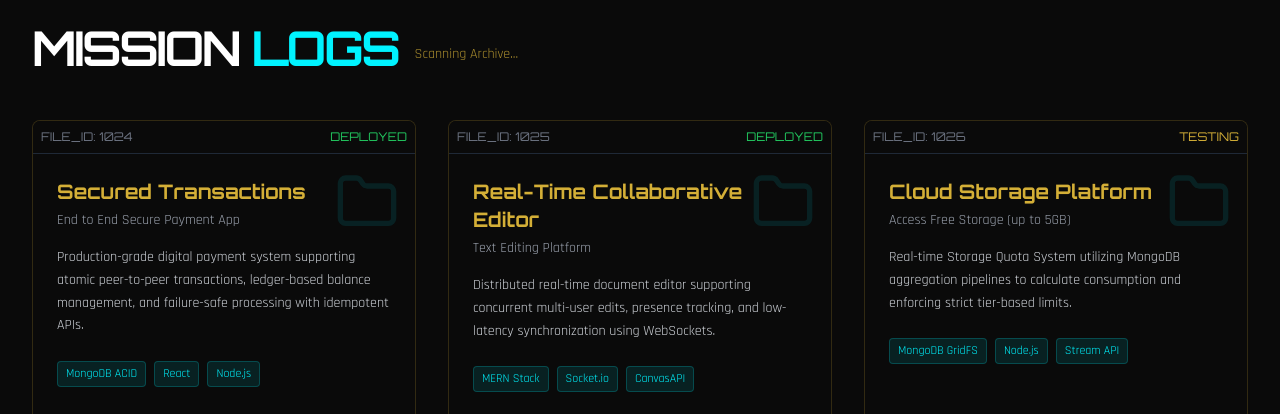
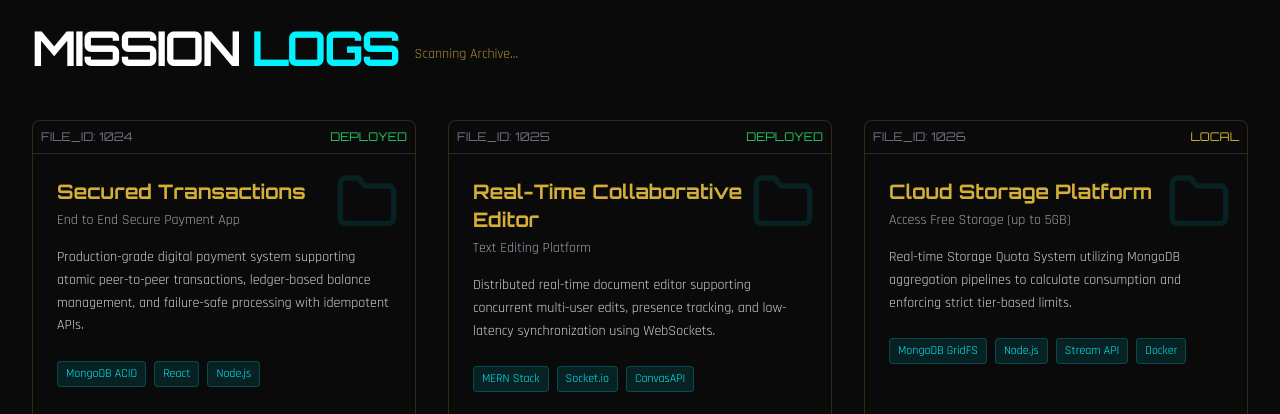
Before and after one commit to Sukhdevvinay/Portfolio, a React (Create React App) app: page / in a window 1280 px wide. Shown: the part 2340-2754 px from the top of the page. Built offline with nearby package versions, Linux system fonts and the light colour scheme.

Commit message:
Update Projects.js

```diff
--- a/src/Components/Projects.js
+++ b/src/Components/Projects.js
@@ -24,8 +24,8 @@ const Projects = () => {
         title: "Cloud Storage Platform",
         subtitle: "Access Free Storage (up to 5GB)",
         description: "Real-time Storage Quota System utilizing MongoDB aggregation pipelines to calculate consumption and enforcing strict tier-based limits.",
-        tech: ["MongoDB GridFS", "Node.js", "Stream API"],
-        status: "TESTING",
+        tech: ["MongoDB GridFS", "Node.js", "Stream API","Docker"],
+        status: "LOCAL",
         links: { demo: "https://github.com/Sukhdevvinay/SukhData_Base", code: "https://github.com/Sukhdevvinay/SukhData_Base" }
     },
     {
```
